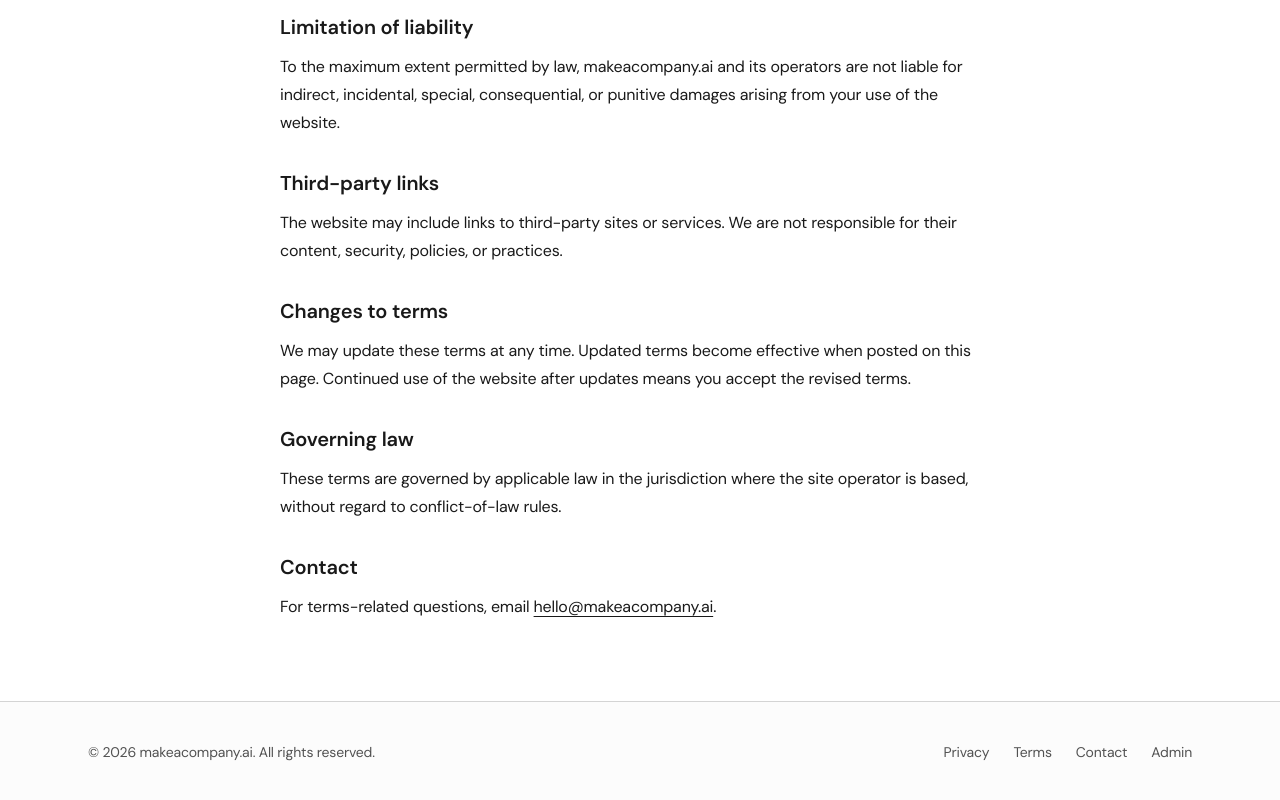
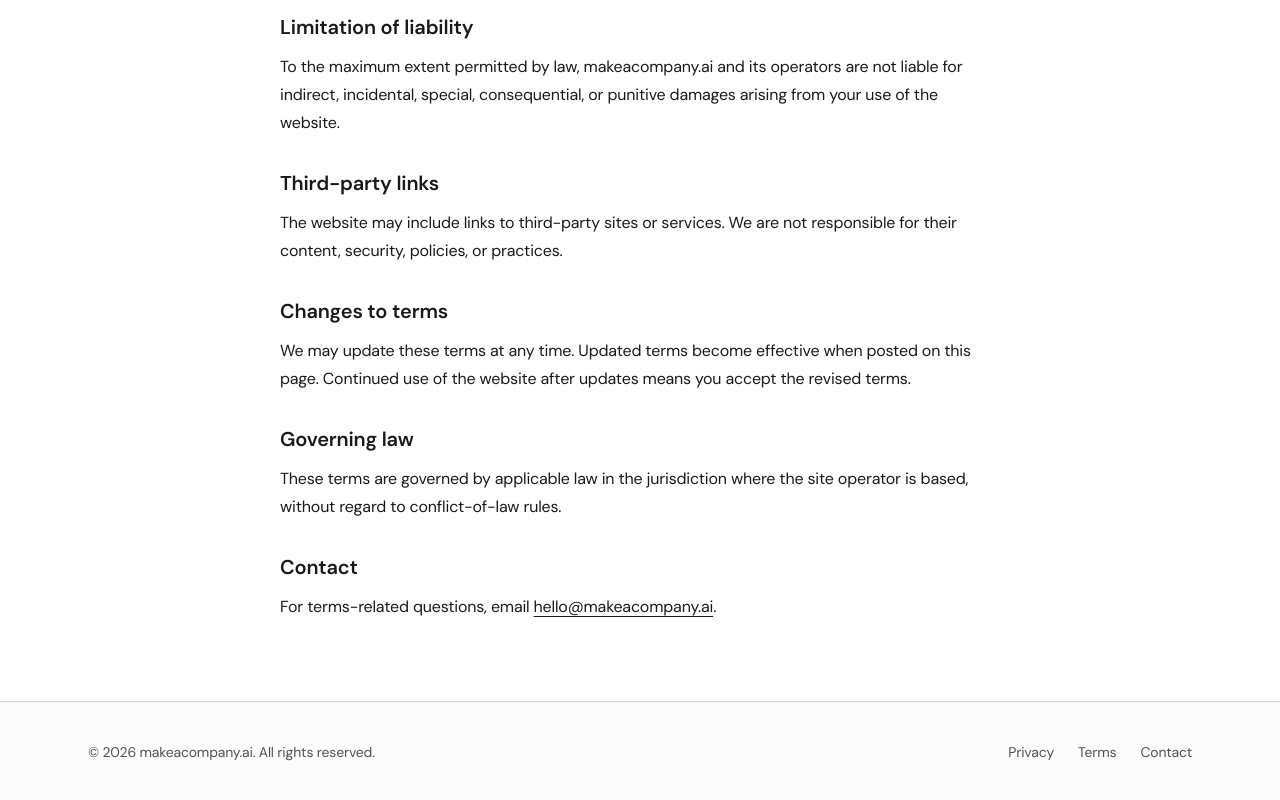
Before and after one commit to BimRoss/makeacompany-ai, a Next.js app: page /terms in a window 1280 px wide. Shown: the part 819-1619 px from the top of the page. Built offline with nearby package versions, Linux system fonts and the light colour scheme; no server answers.

Commit message:
feat: better footer

```diff
--- a/src/components/landing/footer.tsx
+++ b/src/components/landing/footer.tsx
@@ -20,9 +20,6 @@
             <a href="mailto:hello@makeacompany.ai" className="motion-colors hover:text-foreground">
               Contact
             </a>
-            <Link href="/admin" className="motion-colors hover:text-foreground">
-              Admin
-            </Link>
           </div>
         </div>
       </div>
```
